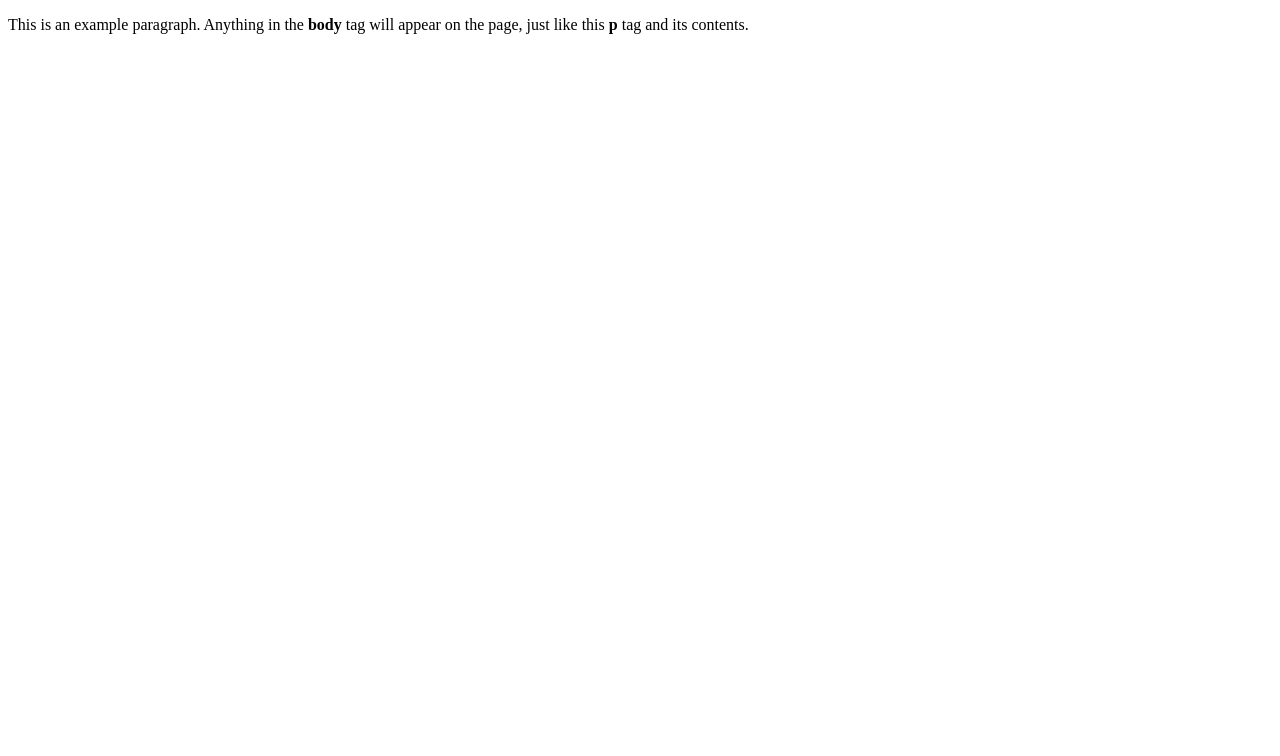
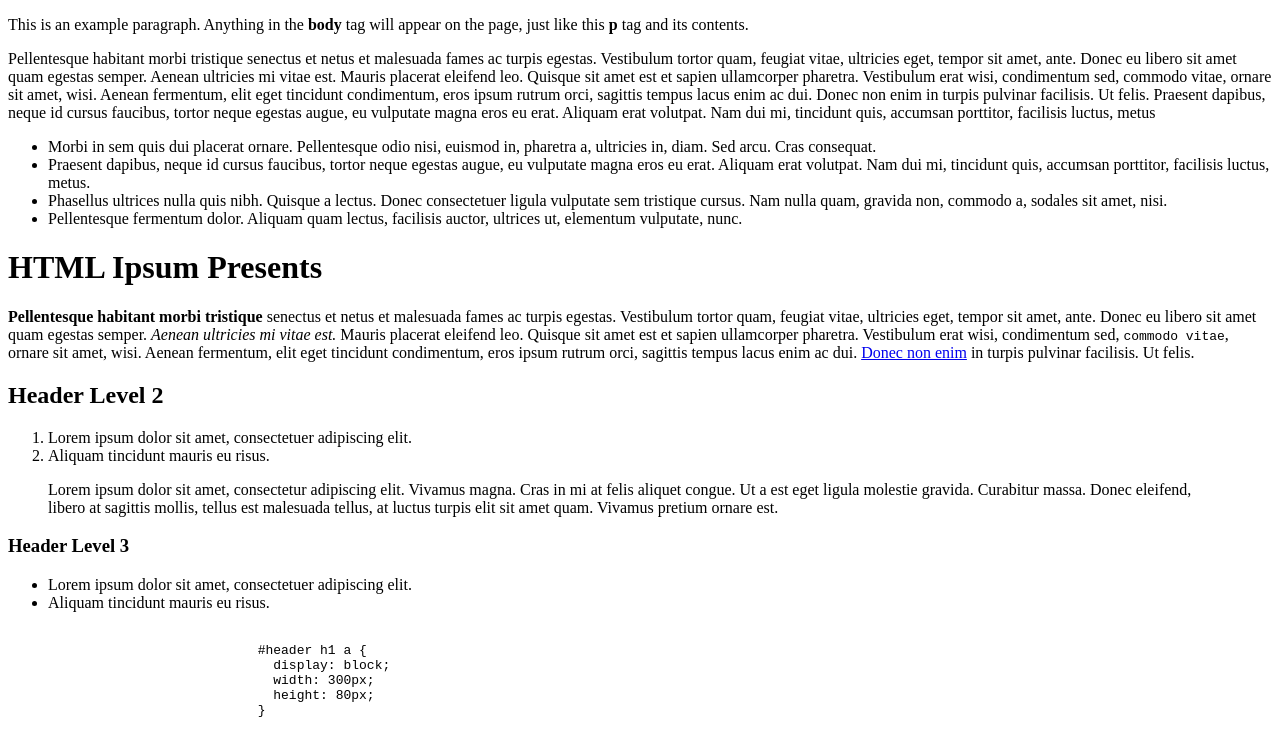
Before and after one commit to CarlosAlfaroP/CarlosAlfaroP.github.io, a plain HTML site: page index.html in a window 1280 px wide. Drawn offline with Linux system fonts and the light colour scheme.

Commit message:
Update index.html
Lorem Ipsum

```diff
--- a/index.html
+++ b/index.html
@@ -5,5 +5,40 @@
   </head>
   <body>
     <p>This is an example paragraph. Anything in the <strong>body</strong> tag will appear on the page, just like this <strong>p</strong> tag and its contents.</p>
+    <p>Pellentesque habitant morbi tristique senectus et netus et malesuada fames ac turpis egestas. Vestibulum tortor quam, feugiat vitae, ultricies eget, tempor sit amet, ante. Donec eu libero sit amet quam egestas semper. Aenean ultricies mi vitae est. Mauris placerat eleifend leo. Quisque sit amet est et sapien ullamcorper pharetra. Vestibulum erat wisi, condimentum sed, commodo vitae, ornare sit amet, wisi. Aenean fermentum, elit eget tincidunt condimentum, eros ipsum rutrum orci, sagittis tempus lacus enim ac dui. Donec non enim in turpis pulvinar facilisis. Ut felis. Praesent dapibus, neque id cursus faucibus, tortor neque egestas augue, eu vulputate magna eros eu erat. Aliquam erat volutpat. Nam dui mi, tincidunt quis, accumsan porttitor, facilisis luctus, metus</p>
+    				<ul>
+				   <li>Morbi in sem quis dui placerat ornare. Pellentesque odio nisi, euismod in, pharetra a, ultricies in, diam. Sed arcu. Cras consequat.</li>
+				   <li>Praesent dapibus, neque id cursus faucibus, tortor neque egestas augue, eu vulputate magna eros eu erat. Aliquam erat volutpat. Nam dui mi, tincidunt quis, accumsan porttitor, facilisis luctus, metus.</li>
+				   <li>Phasellus ultrices nulla quis nibh. Quisque a lectus. Donec consectetuer ligula vulputate sem tristique cursus. Nam nulla quam, gravida non, commodo a, sodales sit amet, nisi.</li>
+				   <li>Pellentesque fermentum dolor. Aliquam quam lectus, facilisis auctor, ultrices ut, elementum vulputate, nunc.</li>
+				</ul>
+
+    <h1>HTML Ipsum Presents</h1>
+
+				<p><strong>Pellentesque habitant morbi tristique</strong> senectus et netus et malesuada fames ac turpis egestas. Vestibulum tortor quam, feugiat vitae, ultricies eget, tempor sit amet, ante. Donec eu libero sit amet quam egestas semper. <em>Aenean ultricies mi vitae est.</em> Mauris placerat eleifend leo. Quisque sit amet est et sapien ullamcorper pharetra. Vestibulum erat wisi, condimentum sed, <code>commodo vitae</code>, ornare sit amet, wisi. Aenean fermentum, elit eget tincidunt condimentum, eros ipsum rutrum orci, sagittis tempus lacus enim ac dui. <a href="#">Donec non enim</a> in turpis pulvinar facilisis. Ut felis.</p>
+
+				<h2>Header Level 2</h2>
+
+				<ol>
+				   <li>Lorem ipsum dolor sit amet, consectetuer adipiscing elit.</li>
+				   <li>Aliquam tincidunt mauris eu risus.</li>
+				</ol>
+
+				<blockquote><p>Lorem ipsum dolor sit amet, consectetur adipiscing elit. Vivamus magna. Cras in mi at felis aliquet congue. Ut a est eget ligula molestie gravida. Curabitur massa. Donec eleifend, libero at sagittis mollis, tellus est malesuada tellus, at luctus turpis elit sit amet quam. Vivamus pretium ornare est.</p></blockquote>
+
+				<h3>Header Level 3</h3>
+
+				<ul>
+				   <li>Lorem ipsum dolor sit amet, consectetuer adipiscing elit.</li>
+				   <li>Aliquam tincidunt mauris eu risus.</li>
+				</ul>
+
+				<pre><code>
+				#header h1 a {
+				  display: block;
+				  width: 300px;
+				  height: 80px;
+				}
+				</code></pre>
   </body>
 </html>
```
